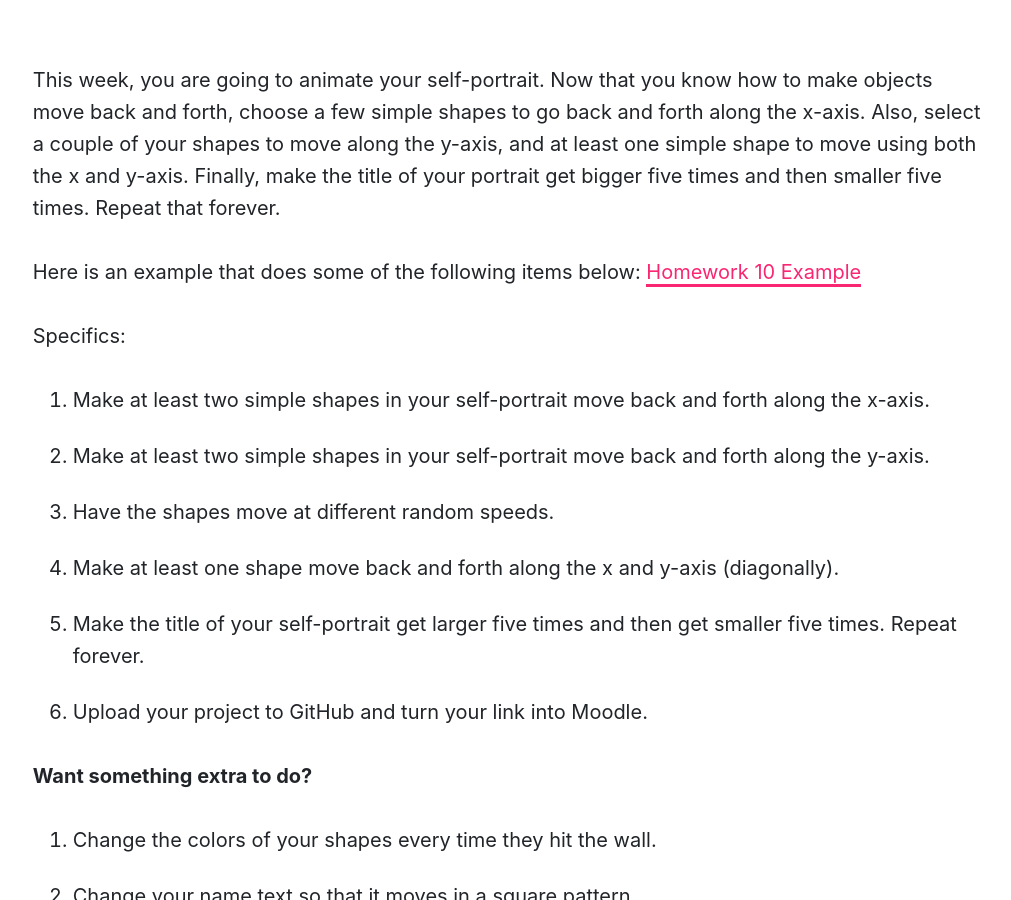
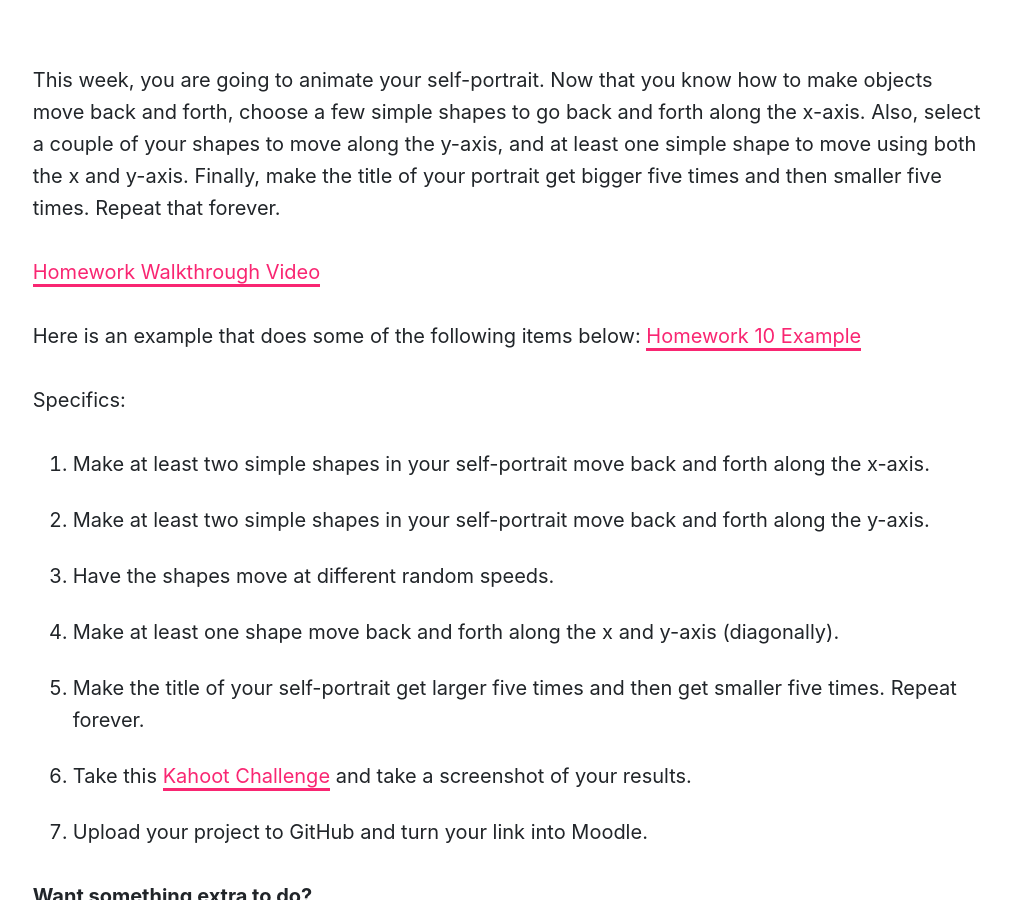
Before and after one commit to Montana-Media-Arts/120_CreativeCoding1-Fall2020, a Jekyll site: the page built from modules/week-10/_posts/2017-02-30-homework.md, in a window 1280 px wide and 900 px high, scrolled down 517 px. Shown: the whole window, without its empty margins (131-1142 px from the left). Built offline with Jekyll 4.4.1, drawn with Linux system fonts in a browser that asks for light colours; nearby versions of some CDN libraries; a script that is not in the unit is left out.

Commit message:
Update 2017-02-30-homework.md

```diff
--- a/modules/week-10/_posts/2017-02-30-homework.md
+++ b/modules/week-10/_posts/2017-02-30-homework.md
@@ -7,6 +7,8 @@ jotted: true
 # Homework
 
 This week, you are going to animate your self-portrait.  Now that you know how to make objects move back and forth, choose a few simple shapes to go back and forth along the x-axis.  Also, select a couple of your shapes to move along the y-axis, and at least one simple shape to move using both the x and y-axis.  Finally, make the title of your portrait get bigger five times and then smaller five times.  Repeat that forever.
+
+<p><a href="//youtu.be/Xy1Cww1FFQI" data-lity>Homework Walkthrough Video</a></p>
 
 Here is an example that does some of the following items below:
 <a href="https://github.com/Montana-Media-Arts/120_CreativeCoding1-Fall2020-Samples/tree/master/Homework%2010-Example" target="_new">Homework 10 Example</a>
@@ -18,6 +20,7 @@ Specifics:
 3. Have the shapes move at different random speeds.
 4. Make at least one shape move back and forth along the x and y-axis (diagonally).
 5. Make the title of your self-portrait get larger five times and then get smaller five times. Repeat forever.
+6. Take this <a href="https://kahoot.it/challenge/07547239?challenge-id=84387498-97d5-4d82-ae4e-eabb1c94cf58_1603035775423" target="_new">Kahoot Challenge</a> and take a screenshot of your results.
 7. Upload your project to GitHub and turn your link into Moodle.
 
 **Want something extra to do?**
```
